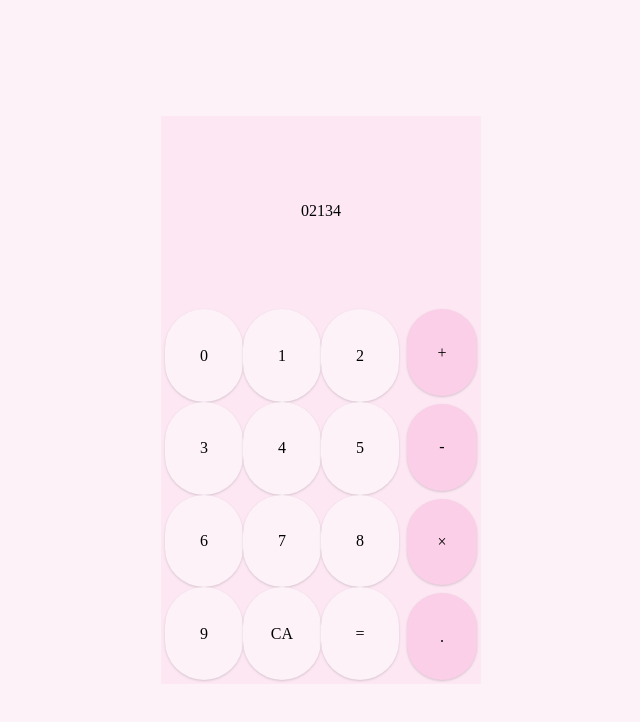
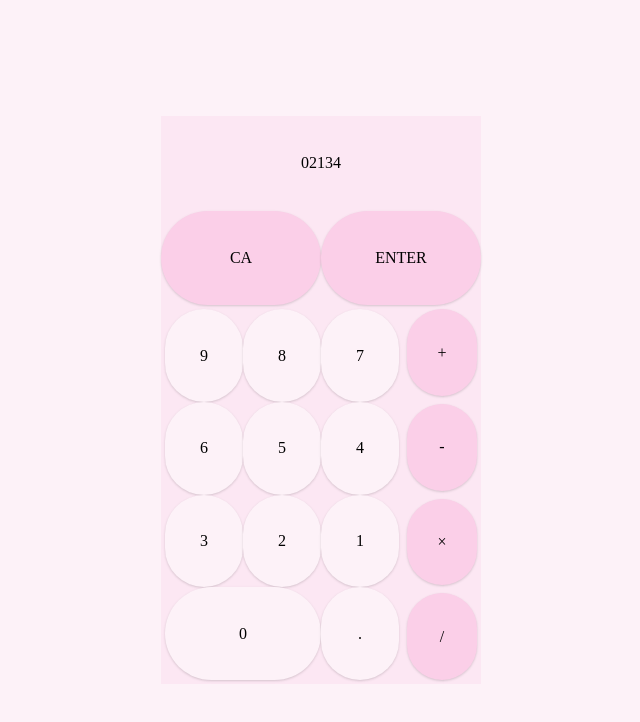
Before and after one commit to Youngseo-kangg/calculator, a React (Create React App) app: page / in a window 1280 px wide. Shown: the top 722 px of the page, without its empty margins (319-959 px from the left). Built offline with nearby package versions, Linux system fonts and the light colour scheme; a web font is replaced by a local one.

Commit message:
[tailwindCSS] CSS 수정 및 버튼 추가

```diff
--- a/src/App.js
+++ b/src/App.js
@@ -1,17 +1,33 @@
 function App() {
-  const numbers = [0, 1, 2, 3, 4, 5, 6, 7, 8, 9, 'CA', '='];
+  const numbers = ['.', 0, 1, 2, 3, 4, 5, 6, 7, 8, 9];
   return (
     <div className='w-full h-screen min-w-full flex justify-center items-center bg-pink-50 font-display'>
       <div className='flex flex-col w-full min-h-568 min-w-320 mobile:w-11/12 mobile:max-w-screen-mobile h-4/6 bg-pink-100'>
-        <div className='h-2/6 flex justify-center items-center'>02134</div>
+        <div className='h-1/6 flex justify-center items-center'>02134</div>
+        <ul className='h-1/6 flex'>
+          <li className='w-1/2 flex justify-center items-center bg-pink-200 rounded-full shadow'>
+            CA
+          </li>
+          <li className='w-1/2 flex justify-center items-center bg-pink-200 rounded-full shadow'>
+            ENTER
+          </li>
+        </ul>
         <div className='flex w-full h-4/6 w-full'>
           <ul className='flex flex-wrap w-3/4 m-1 box-border min-w-screen-mobile'>
-            {numbers.map((num) => {
-              return (
-                <li className='w-1/3 h-1/4 flex justify-center items-center bg-pink-50 rounded-full box-border shadow'>
-                  {num}
-                </li>
-              );
+            {numbers.reverse().map((num) => {
+              if (num === 0) {
+                return (
+                  <li className='w-2/3 h-1/4 flex justify-center items-center bg-pink-50 rounded-full box-border shadow'>
+                    {num}
+                  </li>
+                );
+              } else {
+                return (
+                  <li className='w-1/3 h-1/4 flex justify-center items-center bg-pink-50 rounded-full box-border shadow'>
+                    {num}
+                  </li>
+                );
+              }
             })}
           </ul>
           <ul className='flex flex-col w-1/4'>
@@ -25,7 +41,7 @@ function App() {
               &times;
             </li>
             <li className='h-1/4 bg-pink-200 m-1 rounded-full flex justify-center items-center box-border shadow'>
-              .
+              /
             </li>
           </ul>
         </div>
```
